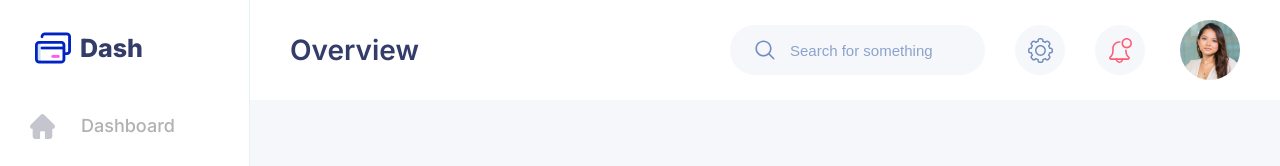
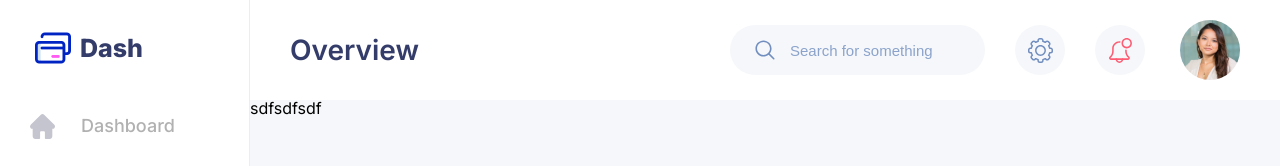
Before and after one commit to KraYFS/bank-proj, a React (Create React App) app: page / in a window 1280 px wide. Shown: the top 166 px of the page. Built offline with nearby package versions, Linux system fonts and the light colour scheme.

Commit message:
added slightly redesigned the layout structure

```diff
--- a/src/App.js
+++ b/src/App.js
@@ -1,12 +1,16 @@
 import React from "react";
 import SideBar from "./Components/SIdeBar/SideBar";
 import Header from "./Components/Header/Header";
+import MyCardsSection from "./Components/MyCards/MyCards";
 
 function App() {
   return (
     <div className="App">
-      <Header title='Overview'/>
+      <Header title='Overview' />
       <SideBar />
+      <main>
+        <MyCardsSection />
+      </main>
     </div>
   );
 }
--- /dev/null
+++ b/src/Components/MyCards/MyCards.jsx
@@ -0,0 +1,13 @@
+import React from 'react';
+import Card from '../../UI/Card/Card';
+import style from './MyCards.module.css'
+
+const MyCardsSection = () => {
+    return (
+        <section className={style.MyCardsSection}>
+            <Card />
+        </section>
+    );
+}
+
+export default MyCardsSection;
--- /dev/null
+++ b/src/Components/MyCards/MyCards.module.css
@@ -0,0 +1,3 @@
+.MyCardsSection {
+
+}
--- /dev/null
+++ b/src/UI/Card/Card.jsx
@@ -0,0 +1,11 @@
+import React from 'react';
+
+const Card = () => {
+    return (
+        <div>
+            sdfsdfsdf
+        </div>
+    );
+}
+
+export default Card;
--- a/src/main.css
+++ b/src/main.css
@@ -56,3 +56,7 @@ table {
 	border-collapse: collapse;
 	border-spacing: 0;
 }
+
+main {
+    padding: 100px 0px 0px 250px;
+}
```
